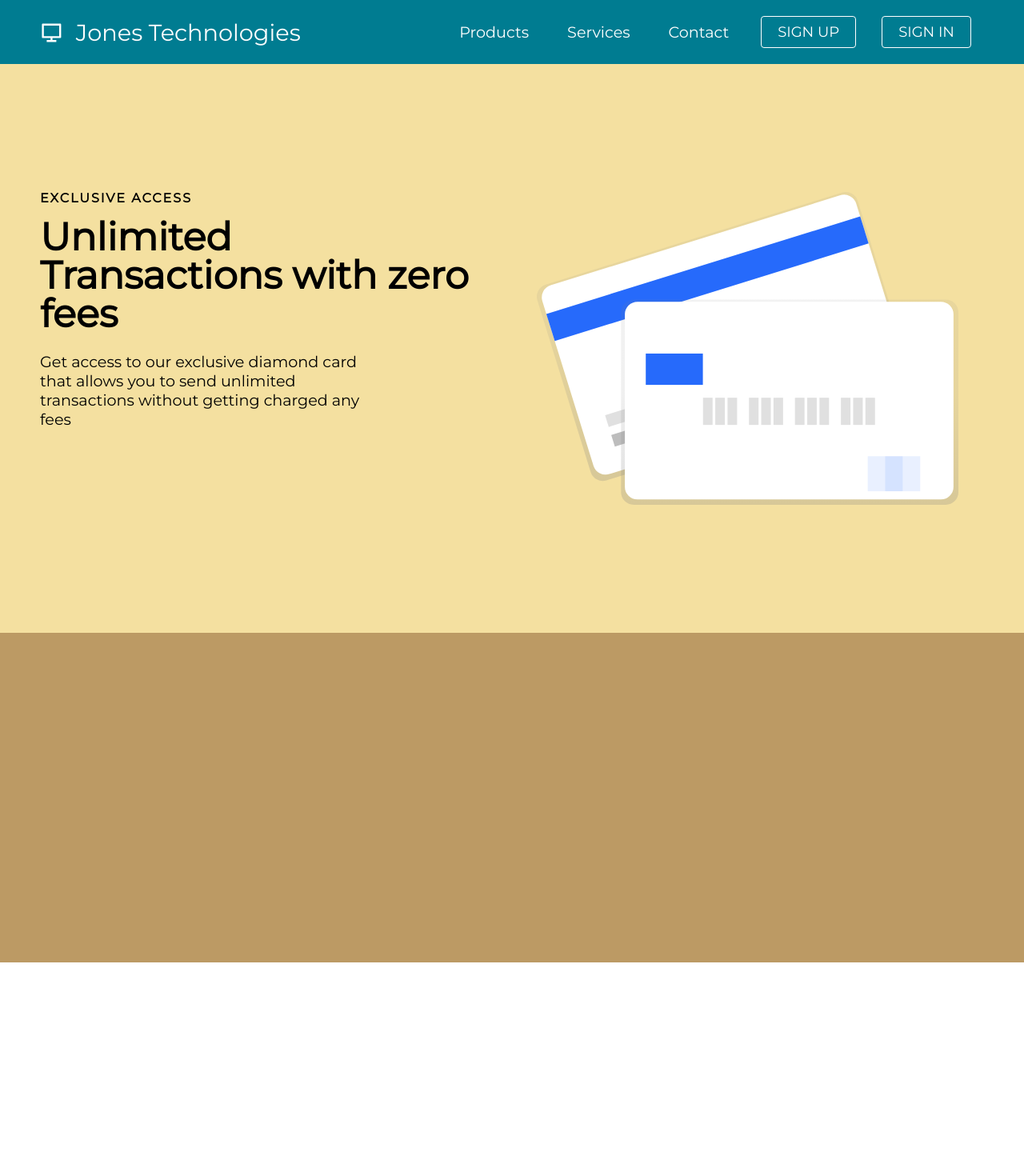
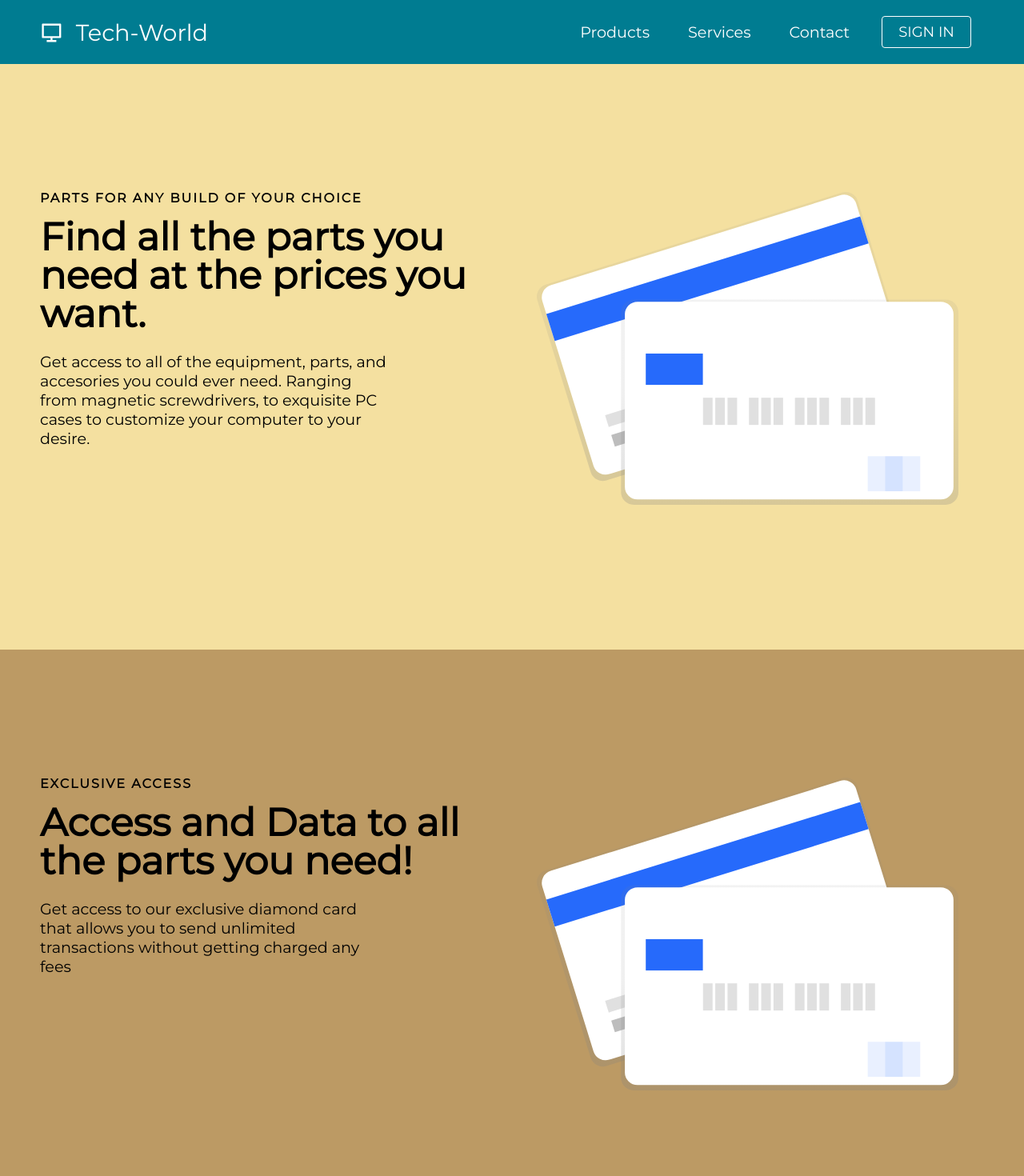
Before and after one commit to PunitorX/tech-commerce, a React (Create React App) app: page / in a window 1280 px wide. Shown: the top 1470 px of the page at 80% size. Before the commit the page ends 1203 px from the top, so only its background shows below. Built offline with nearby package versions, Linux system fonts and the light colour scheme.

Commit message:
'Uploaded the footer and started homepage data'

```diff
--- a/src/App.js
+++ b/src/App.js
@@ -1,5 +1,6 @@
 import './App.css'
 import Navbar from './components/Navbar'
+import Footer from './components/Footer'
 import Home from './components/pages/HomePage/Home'
 import {BrowserRouter as Router, Routes, Route} from 'react-router-dom'
 
@@ -10,6 +11,7 @@ function App() {
       <Routes>
         <Route path='/' exact element={<Home/>} />
       </Routes>
+      <Footer />
     </Router>
   );
 }
--- /dev/null
+++ b/src/components/Footer.css
@@ -0,0 +1,4 @@
+.footer {
+    background: #007c91;
+    padding: 100px 60px;
+}
--- /dev/null
+++ b/src/components/Footer.js
@@ -0,0 +1,20 @@
+import React from 'react'
+import './Footer.css'
+
+function Footer() {
+  return (
+    <>
+    <div className="footer">
+        <div className="container">
+            <div className="row">
+                <div className="col">
+
+                </div>
+            </div>
+        </div>
+    </div>
+    </>
+  )
+}
+
+export default Footer
--- a/src/components/Navbar.js
+++ b/src/components/Navbar.js
@@ -34,7 +34,7 @@ function Navbar() {
             <div className="navbar-container container">
                 <Link to='/' className="navbar-name" onClick={closeMobile}>
                     <RiComputerLine className="navbar-icon" />
-                    Jones Technologies
+                    Tech-World
                 </Link>
                 <div className="menu-icon" onClick={handleClick}>
                     {click ? <FaTimes/> : <FaBars/>}
@@ -55,19 +55,7 @@ function Navbar() {
                             Contact
                         </Link>
                     </li>
-                    <li className="nav-btn">
-                        {button ? (
-                            <Link to='/sign-up' className="btn-link">
-                                <Button buttonStyle='btn--primary'>SIGN UP</Button>
-                            </Link>
-                        ): (
-                            <Link to='/sign-up' className="btn-link">
-                                <Button buttonStyle='btn--outline' buttonSize='btn--mobile' onClick={closeMobile}>
-                                SIGN UP
-                                </Button>
-                            </Link>
-                        )}
-                    </li>
+
                     <li className="nav-btn">
                         {button ? (
                             <Link to='/sign-up' className="btn-link">
--- a/src/components/pages/HomePage/Data.js
+++ b/src/components/pages/HomePage/Data.js
@@ -2,8 +2,22 @@ export const homeObjOne = {
     colorBg: true,
     lightText: true,
     lightTextDesc: true,
+    topLine: 'Parts for any build of your choice ',
+    headLine: 'Find all the parts you need at the prices you want.',
+    description:
+            'Get access to all of the equipment, parts, and accesories you could ever need. Ranging from magnetic screwdrivers, to exquisite PC cases to customize your computer to your desire.',
+    buttonLabel: 'Get Started',
+    imgStart: '',
+    img: 'images/svg-1.svg',
+    alt: 'Credit Card'
+}
+
+export const homeObjTwo = {
+    colorBg: false,
+    lightText: true,
+    lightTextDesc: true,
     topLine: 'Exclusive Access',
-    headLine: 'Unlimited Transactions with zero fees',
+    headLine: 'Access and Data to all the parts you need!',
     description:
             'Get access to our exclusive diamond card that allows you to  send unlimited transactions without getting charged any fees',
     buttonLabel: 'Get Started',
@@ -12,12 +26,8 @@ export const homeObjOne = {
     alt: 'Credit Card'
 }
 
-export const homeObjTwo = {
-colorBg: false
-}
-
 export const homeObjThree = {
-
+    colorBg: true
 }
 
 export const homeObjFour = {
--- a/src/components/pages/HomePage/Home.js
+++ b/src/components/pages/HomePage/Home.js
@@ -7,6 +7,7 @@ function Home() {
     <>
         <HeroSection {...homeObjOne} />
         <HeroSection {...homeObjTwo} />
+        {/* <HeroSection {...homeObjThree} /> */}
     </>
   )
 }
```
